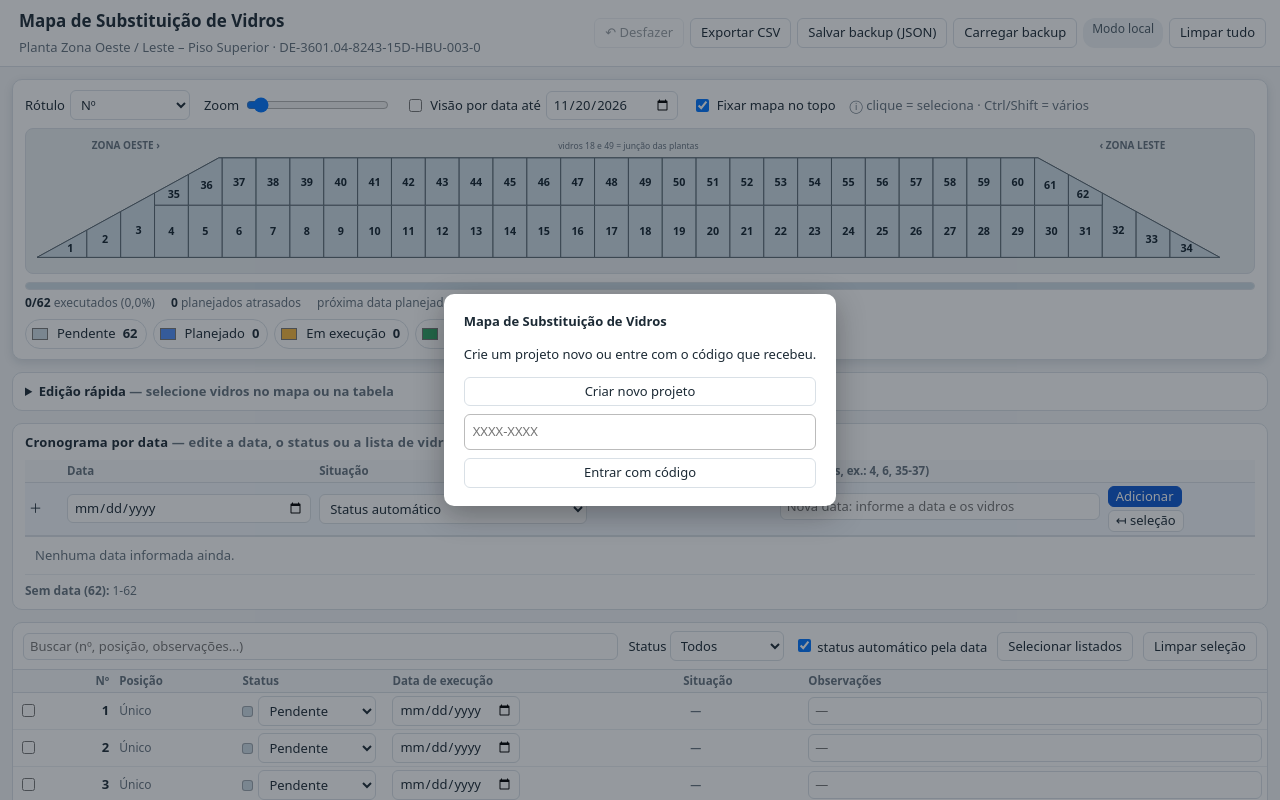
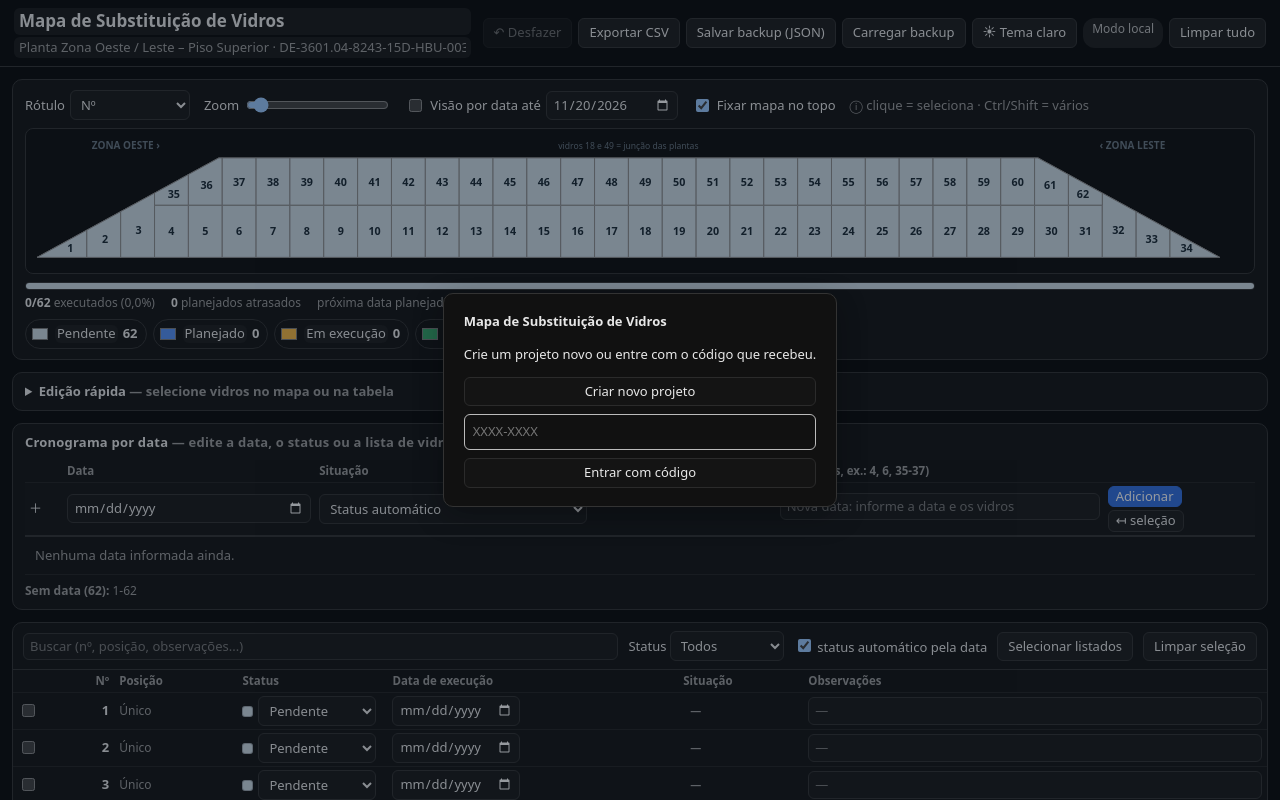
Before and after one commit to rubensfalbuquerque-oss/Mapa-vidros, a plain HTML site: page index.html in a window 1280 px wide. Shown: the top 800 px of the page. Drawn offline with Linux system fonts and the light colour scheme.

Commit message:
Update index.html

```diff
--- a/index.html
+++ b/index.html
@@ -136,9 +136,44 @@ body.ro #editor,body.ro #sched,body.ro #tbl .ss,body.ro #tbl .dd,body.ro #tbl .o
   td input,td select{border:none;background:none;appearance:none;padding:0}
   thead th{position:static}
 }
+
+/* ---- Tema preto ---- */
+html.dk{background:#000}
+body.dark{--bg:#000;--card:#0b0b0b;--line:#2b2b2b;--txt:#e8e8e8;--mut:#9a9a9a;--acc:#4d8dff;--c-pendente:#3a3f44;color-scheme:dark}
+body.dark button{background:#141414;color:#e8e8e8}
+body.dark button:hover{background:#202020}
+body.dark button.primary{background:#2b6be0;border-color:#2b6be0;color:#fff}
+body.dark input,body.dark select{background:#111;color:#e8e8e8}
+body.dark header.top{background:#000}
+body.dark .mapcard{box-shadow:0 3px 10px rgba(0,0,0,.8)}
+body.dark .mapwrap{background:#050505}
+body.dark .outline{fill:#0f0f0f;stroke:#777}
+body.dark .gl polygon{stroke:#8a8a8a}
+body.dark .gl:hover polygon{stroke:#fff}
+body.dark .gl.sel polygon{stroke:#7fb0ff}
+body.dark .lg{background:#0b0b0b}
+body.dark .lg.on{box-shadow:0 0 0 2px #1f3a6b}
+body.dark .bar{background:#1a1a1a}
+body.dark th,body.dark td{border-bottom-color:#1c1c1c}
+body.dark thead th{background:#0a0a0a}
+body.dark tbody tr:hover{background:#111}
+body.dark tbody tr.sel,body.dark #sched tr.sel td{background:#10213f}
+body.dark #sched tr.newrow td{background:#0c0c0c}
+body.dark .tag.ok{background:#12301f;color:#6fe0a0}
+body.dark .tag.plan{background:#12223f;color:#8fb6ff}
+body.dark .tag.atr,body.dark .tag.imp{background:#3a1512;color:#ff9a92}
+body.dark .tag.and{background:#3a2a0a;color:#ffd27a}
+body.dark .tag.aviso{background:#3a3208;color:#ffe27a}
+body.dark .sync{background:#161616;color:#bbb}
+body.dark .sync.ok{background:#12301f;color:#6fe0a0}body.dark .sync.err{background:#3a1512;color:#ff9a92}body.dark .sync.warn{background:#3a2a0a;color:#ffd27a}
+body.dark .dlg .box{background:#111;color:#e8e8e8;border:1px solid #333}
+body.dark #toast{background:#222;color:#fff;border:1px solid #444}
+body.dark ::-webkit-scrollbar{background:#000}
+@media print{body.dark{background:#fff;color:#000}}
 </style>
 <script src="https://www.gstatic.com/firebasejs/10.12.2/firebase-app-compat.js"></script>
 <script src="https://www.gstatic.com/firebasejs/10.12.2/firebase-firestore-compat.js"></script>
+<script>try{if(localStorage.getItem("mapaVidros.tema")!=="claro")document.documentElement.classList.add("dk")}catch(e){}</script>
 </head>
 <body>
 
@@ -153,7 +188,7 @@ body.ro #editor,body.ro #sched,body.ro #tbl .ss,body.ro #tbl .dd,body.ro #tbl .o
     <button id="bJson" title="Backup completo dos dados">Salvar backup (JSON)</button>
     <button id="bImp">Carregar backup</button>
     <input type="file" id="fImp" accept=".json,application/json" hidden>
-    <button id="codechip" hidden title="Copiar link do projeto"></button><span id="syncst" class="sync" title="Estado da sincronização com o banco compartilhado">Modo local</span>
+    <button id="codechip" hidden title="Copiar link do projeto"></button><button id="btnTema" title="Alternar entre tema preto e claro">☀ Tema claro</button><span id="syncst" class="sync" title="Estado da sincronização com o banco compartilhado">Modo local</span>
     <button id="bClear">Limpar tudo</button>
   </div>
 </header>
@@ -901,6 +936,15 @@ function init(){
 }
 init();
 })();
+
+/* tema preto/claro (preferência local de cada aparelho) */
+(function(){
+  const b=document.getElementById('btnTema');
+  function ap(d){document.body.classList.toggle('dark',d);b.textContent=d?'☀ Tema claro':'🌙 Tema preto';}
+  let d=true; try{d=localStorage.getItem('mapaVidros.tema')!=='claro'}catch(e){}
+  ap(d);
+  b.addEventListener('click',()=>{d=!d;ap(d);try{localStorage.setItem('mapaVidros.tema',d?'preto':'claro')}catch(e){}});
+})();
 </script>
 </body>
 </html>
```
